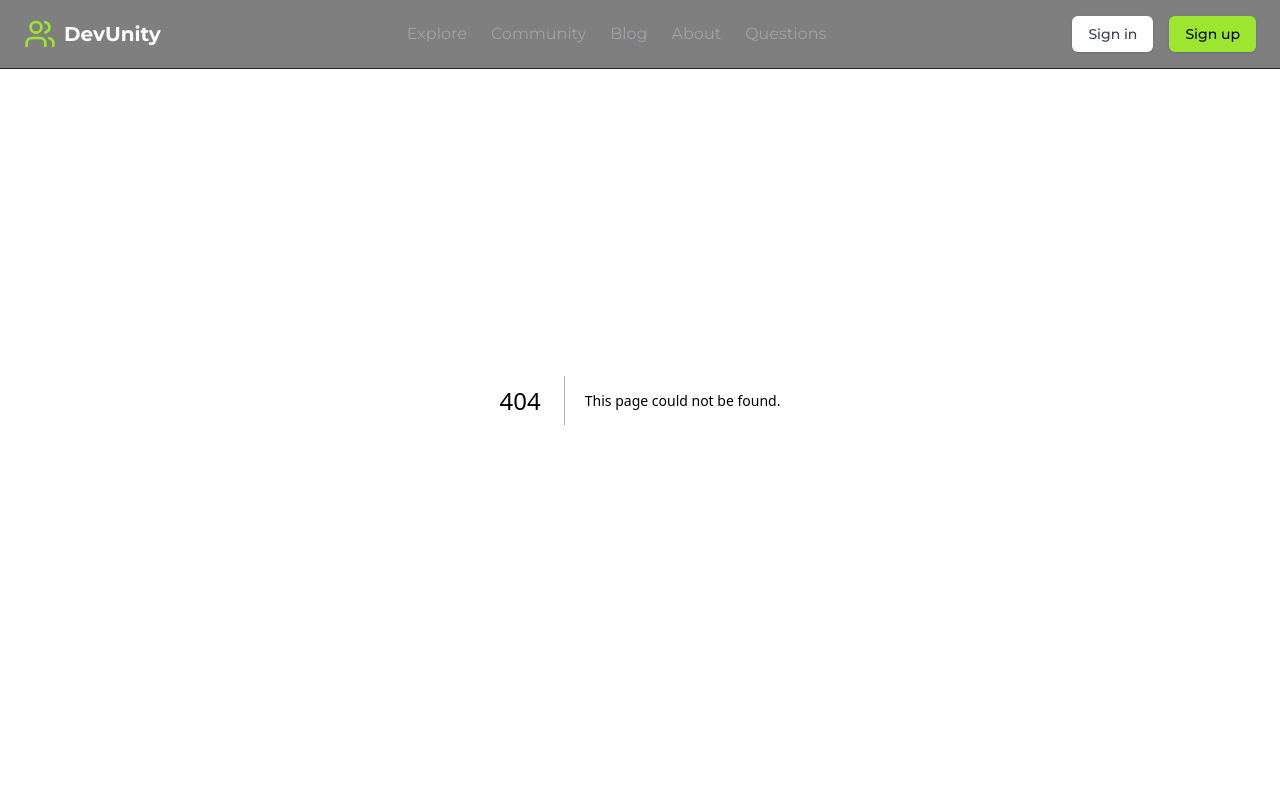
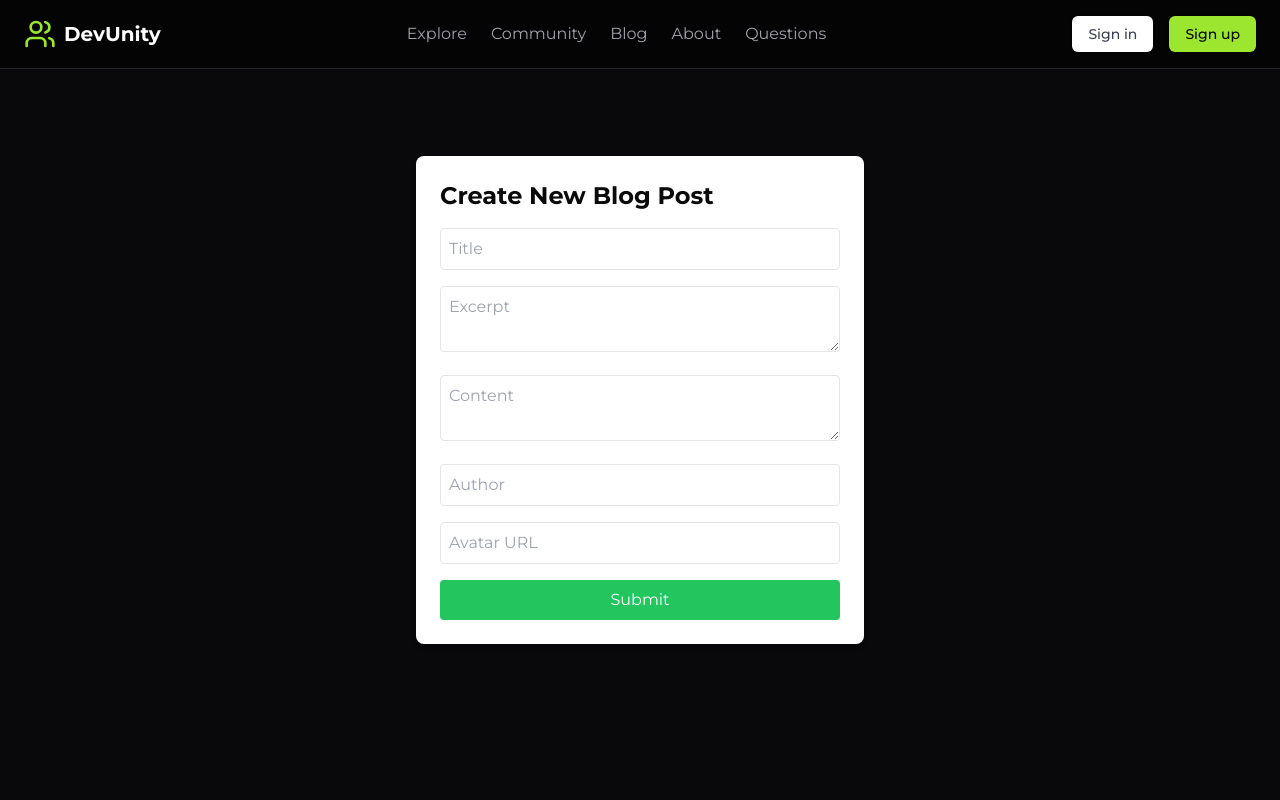
Before and after one commit to sufiankhan-dev/DevUnity, a Next.js app: page /blog-add in a window 1280 px wide. Before the commit this address had no page. Shown: the top 800 px of the page. Built offline with nearby package versions, Linux system fonts and the light colour scheme.

Commit message:
add blogs page created

```diff
--- /dev/null
+++ b/src/app/blog-add/page.tsx
@@ -0,0 +1,101 @@
+"use client";
+
+import { useRouter } from "next/navigation";
+import { useState } from "react";
+
+export default function AddBlogPage() {
+  const router = useRouter();
+  const [formData, setFormData] = useState({
+    title: "",
+    excerpt: "",
+    content: "",
+    author: "",
+    avatar: "",
+  });
+
+  const handleChange = (
+    e: React.ChangeEvent<HTMLInputElement | HTMLTextAreaElement>
+  ) => {
+    const { name, value } = e.target;
+    setFormData((prevData) => ({
+      ...prevData,
+      [name]: value,
+    }));
+  };
+
+  const handleSubmit = async (e: React.FormEvent) => {
+    e.preventDefault();
+    const response = await fetch("/api/blogs", {
+      method: "POST",
+      headers: {
+        "Content-Type": "application/json",
+      },
+      body: JSON.stringify(formData),
+    });
+
+    if (response.ok) {
+      router.push("/blogs");
+    } else {
+      console.error("Failed to add blog", response.status, response.statusText);
+    }
+  };
+
+  return (
+    <div className="min-h-screen bg-zinc-950 flex items-center justify-center">
+      <form
+        onSubmit={handleSubmit}
+        className="bg-white p-6 rounded-lg shadow-md w-full max-w-md"
+      >
+        <h2 className="text-2xl font-bold mb-4">Create New Blog Post</h2>
+
+        <input
+          type="text"
+          name="title"
+          placeholder="Title"
+          value={formData.title}
+          onChange={handleChange}
+          className="border rounded p-2 w-full mb-4"
+          required
+        />
+        <textarea
+          name="excerpt"
+          placeholder="Excerpt"
+          value={formData.excerpt}
+          onChange={handleChange}
+          className="border rounded p-2 w-full mb-4"
+        />
+        <textarea
+          name="content"
+          placeholder="Content"
+          value={formData.content}
+          onChange={handleChange}
+          className="border rounded p-2 w-full mb-4"
+          required
+        />
+        <input
+          type="text"
+          name="author"
+          placeholder="Author"
+          value={formData.author}
+          onChange={handleChange}
+          className="border rounded p-2 w-full mb-4"
+        />
+        <input
+          type="text"
+          name="avatar"
+          placeholder="Avatar URL"
+          value={formData.avatar}
+          onChange={handleChange}
+          className="border rounded p-2 w-full mb-4"
+        />
+
+        <button
+          type="submit"
+          className="bg-green-500 text-white p-2 rounded w-full"
+        >
+          Submit
+        </button>
+      </form>
+    </div>
+  );
+}
```
